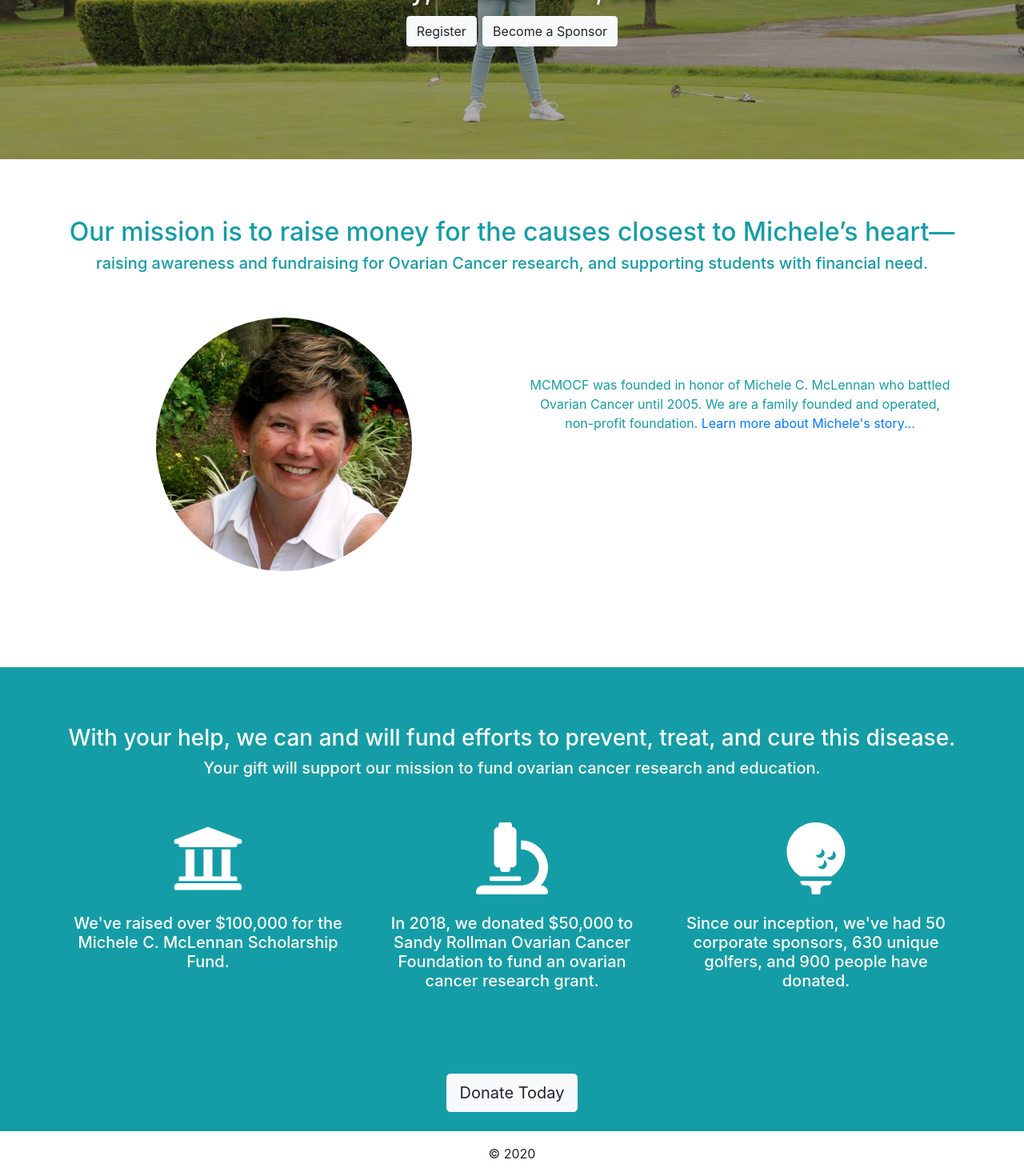
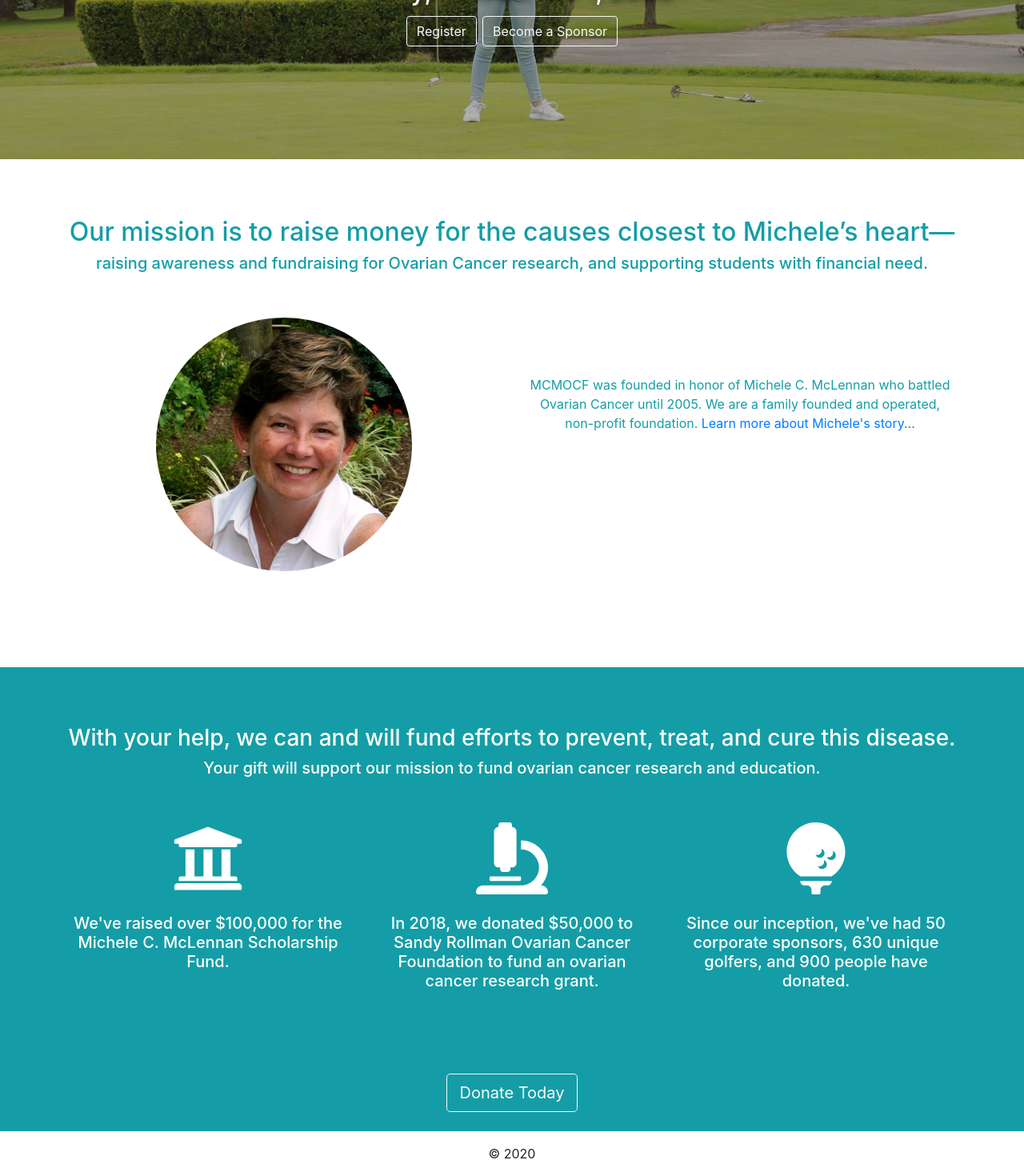
Before and after one commit to wzamites/mcmocf, a React (Create React App) app: page / in a window 1280 px wide. Shown: the part 447-1917 px from the top of the page at 80% size. Built offline with nearby package versions, Linux system fonts and the light colour scheme.

Commit message:
change buttons to outline

```diff
--- a/src/Fundraising.js
+++ b/src/Fundraising.js
@@ -73,7 +73,7 @@
           </Row>
           <br />
           <br />
-          <Button variant="light" size="lg">Donate Today</Button>
+          <Button variant="outline-light" size="lg">Donate Today</Button>
           <br />
           <br />
     </Container>
--- a/src/Header.js
+++ b/src/Header.js
@@ -10,8 +10,8 @@
         <h2>Friday, October 23<sup>rd</sup>, 2020</h2>
       </div>
       <p>
-        <Button variant="light">Register</Button>{' '}
-        <Button variant="light">Become a Sponsor</Button>{' '}
+        <Button variant="outline-light">Register</Button>{' '}
+        <Button variant="outline-light">Become a Sponsor</Button>{' '}
       </p>
     </header>
   );
```
